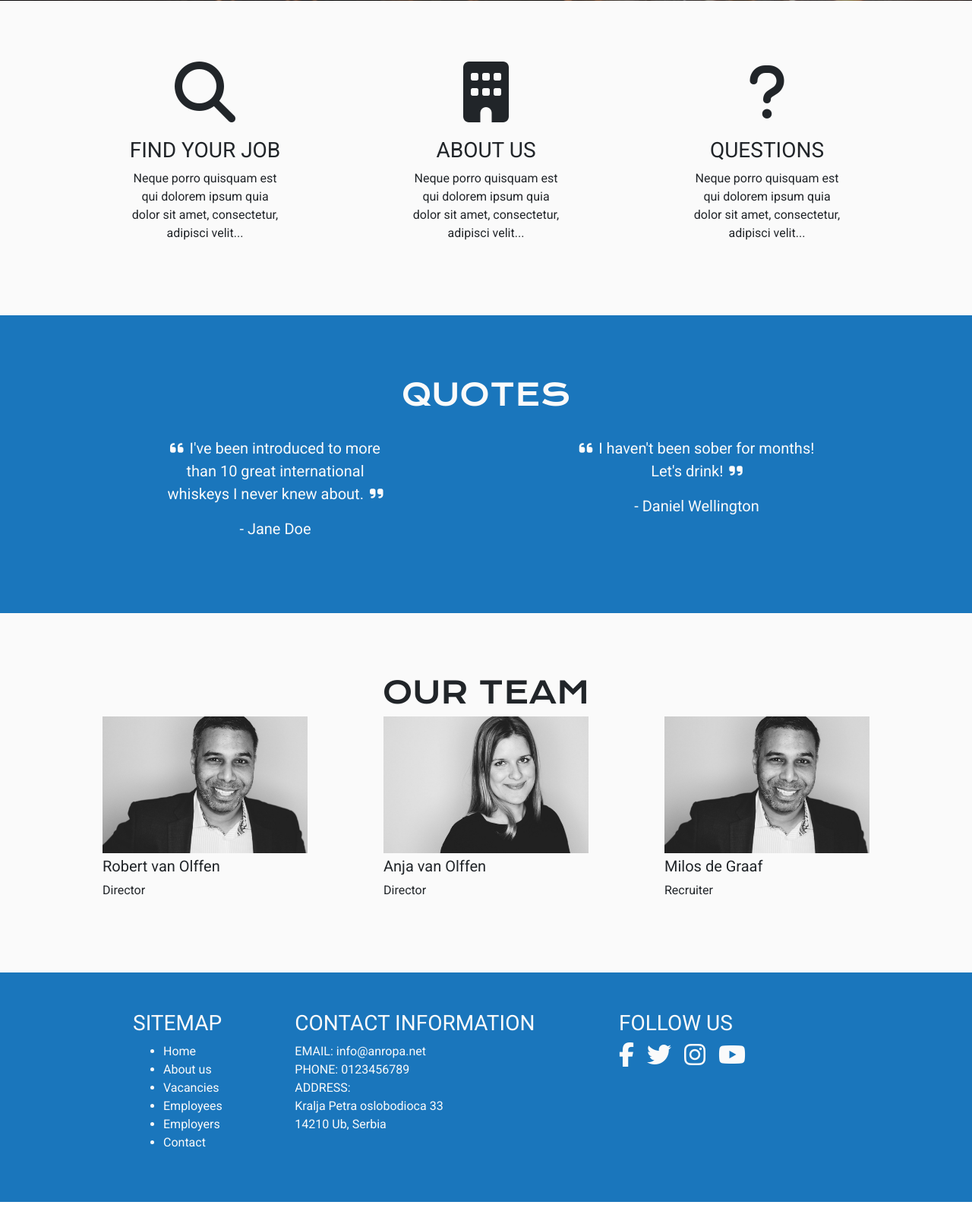
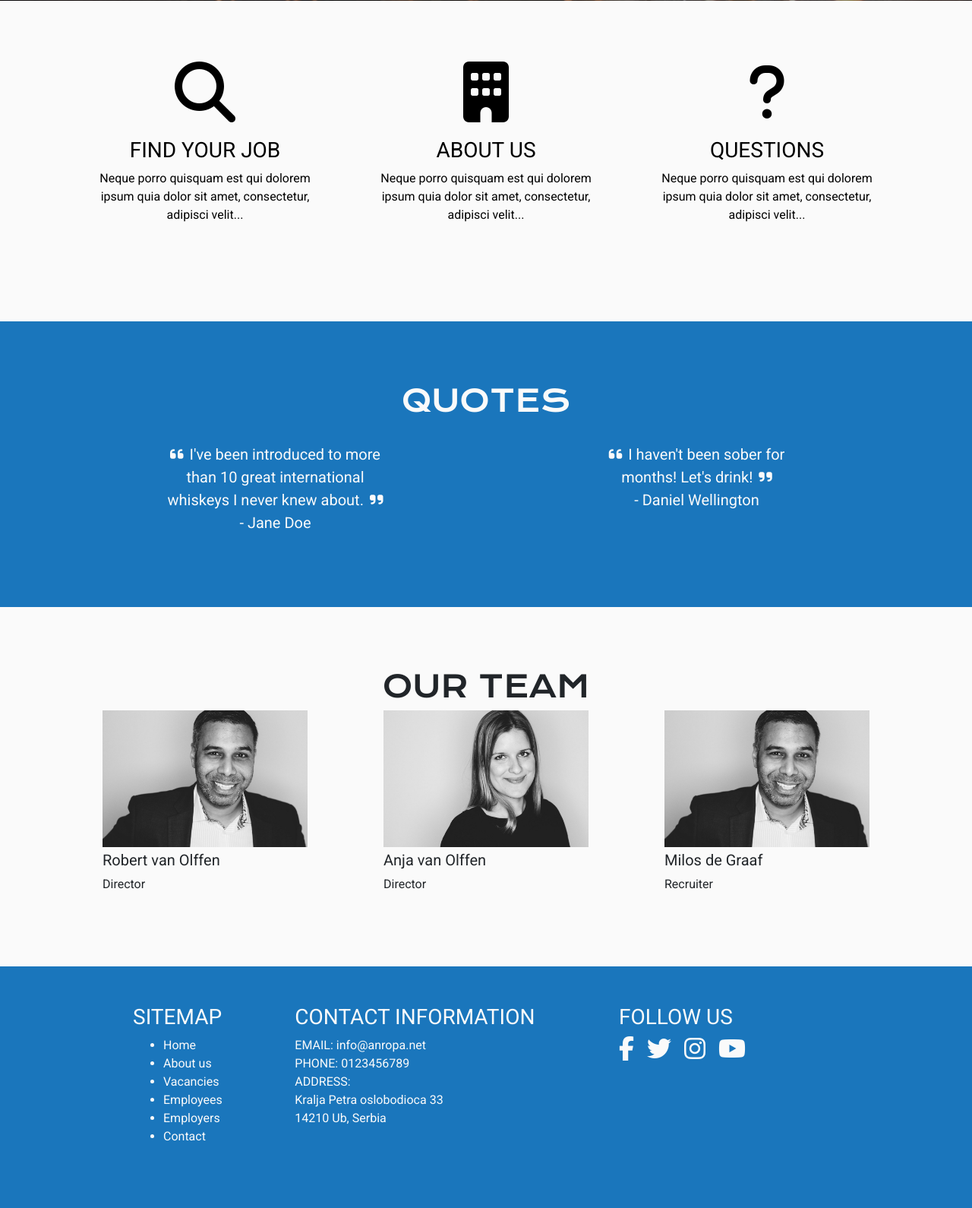
Before and after one commit to Code-Institute-Submissions/Albastraoz-anropa, a Flask app: page / in a window 1280 px wide. Shown: the part 799-2389 px from the top of the page at 76% size. Run offline with Flask 2, Linux system fonts and the light colour scheme; some libraries are stand-ins or nearby versions.

Commit message:
Version 1.14 - Updated design to be more responsive.

```diff
--- a/static/css/styles.css
+++ b/static/css/styles.css
@@ -9,10 +9,22 @@
     font-family: 'Krona One', sans-serif;
 }
 
+a {
+    color: #000000;
+}
+
+a:hover {
+    color: #1A76BC;
+    text-decoration: none;
+}
+
+.page-image-div {
+    max-height: 400px;
+    overflow: hidden;
+}
+
 .page-images {
     width: 100%;
-    max-height: 400px;
-    overflow: hidden;
 }
 
 .colors-blue {
@@ -30,7 +42,7 @@
 }
 
 .content-box {
-    padding: 80px 100px;
+    padding: 50px 0;
 }
 
 .team-members {
@@ -47,9 +59,13 @@
     padding-bottom: 20px;
 }
 
+.blockquote {
+    text-align: -webkit-center;
+}
+
 .home-paragraph {
-    padding-right: 20%;
-    padding-left: 20%;
+    max-width: 300px;
+    margin: auto;
 }
 
 .welcome-container {
@@ -190,3 +206,21 @@
     border-color: #fafafa;
     color: #000000 !important;
 }
+
+@media (min-width: 768px) {
+    .content-box {
+        padding: 80px 100px;
+    }
+}
+
+@media (min-width: 992px) {
+    .nav-link {
+        font-size: 18px;
+    }
+}
+
+@media (min-width: 1200px) {
+    .nav-link {
+        font-size: 24px;
+    }
+}
--- a/templates/aboutus.html
+++ b/templates/aboutus.html
@@ -13,7 +13,7 @@
             <h3>Intro</h3>
         </div>
         <div class="col-12 col-md-6">
-            <p class="main-paragraph-spacing">We are a crewing agency based in Ub, Serbia. Our aim is to provide a chance for serbian people to find work abroad. And for employers to find the so much needed skilled workers in europe and beyond</p>
+            <p class="main-paragraph-spacing">We are a crewing agency based in Ub, Serbia. Our aim is to provide a chance for serbian people to find work abroad. And for employers to find the so much needed skilled workers in europe and beyond.</p>
         </div>
         <div class="col-12 col-md-6">
             <p class="main-paragraph-spacing">We cover many sectors like seasonal work, skilled labour (electricians, plummers, carpenters, welders etc.), Maritime (officers and crew), gastromeny, housekeeping etc.</p>
--- a/templates/base.html
+++ b/templates/base.html
@@ -17,17 +17,17 @@
 
     <header>
         <div class="container-fluid navbar-background-color fixed-top">
-            <nav class="navbar navbar-expand-sm navbar-light">
+            <nav class="navbar navbar-expand-lg navbar-light">
                 <a href="{{url_for('home')}}"><img src="/static/images/logo.png" class="header-logo" alt="Logo website and link to homepage"></a>
                 <button class="navbar-toggler ml-auto custom-toggler" type="button" data-toggle="collapse" data-target="#navbarMobileDropdown" aria-controls="navbarMobileDropdown" aria-expanded="false" aria-label="Toggle navigation"><span class="navbar-toggler-icon"></span></button>
                 <div class="collapse navbar-collapse" id="navbarMobileDropdown">
                     <ul class="navbar-nav">
                         {% if session['_id'] %}
-                        <li class="nav-item mr-3 d-md-none"><a href="{{url_for('profile', user=session['_id'])}}" class="nav-link">My Profile</a></li>
-                        <li class="nav-item mr-3 d-md-none"><a href="{{url_for('logout')}}" class="nav-link">Logout</a></li>
+                        <li class="nav-item mr-3 d-lg-none"><a href="{{url_for('profile', user=session['_id'])}}" class="nav-link">My Profile</a></li>
+                        <li class="nav-item mr-3 d-lg-none"><a href="{{url_for('logout')}}" class="nav-link">Logout</a></li>
                         {% else %}
-                        <li class="nav-item mr-3 d-md-none"><a href="{{url_for('login')}}" class="nav-link">Login</a></li>
-                        <li class="nav-item mr-3 d-md-none"><a href="{{url_for('signup')}}" class="nav-link">Signup</a></li>
+                        <li class="nav-item mr-3 d-lg-none"><a href="{{url_for('login')}}" class="nav-link">Login</a></li>
+                        <li class="nav-item mr-3 d-lg-none"><a href="{{url_for('signup')}}" class="nav-link">Signup</a></li>
                         {% endif %}
                         <li class="nav-item mr-3"><a href="{{url_for('about_us')}}" class="nav-link">About us</a></li>
                         <li class="nav-item mr-3"><a href="{{url_for('vacancies')}}" class="nav-link">Vacancies</a></li>
@@ -36,7 +36,7 @@
                         <li class="nav-item mr-3"><a href="{{url_for('contact')}}" class="nav-link">Contact</a></li>
                     </ul>
                 </div>
-                <div class="d-none d-md-block">
+                <div class="d-none d-lg-block">
                     {% if session['_id'] %}
                     <span class="nav-link pr-0"><a href="{{url_for('profile', user=session['_id'])}}" class="nav-link">My Profile</a> / <a href="{{url_for('logout')}}" class="nav-link pr-0">Logout</a></span>
                     {% else %}
@@ -51,7 +51,7 @@
 
     <footer class="container-fluid">
         <div class="row footer-settings justify-content-md-center">
-            <div class="col-md-2">
+            <div class="col-md-2 pb-3">
                 <h3>SITEMAP</h3>
                 <ul>
                     <li><a href="{{url_for('home')}}" class="footer-link">Home</a></li>
@@ -62,7 +62,7 @@
                     <li><a href="{{url_for('contact')}}" class="footer-link">Contact</a></li>
                 </ul>
             </div>
-            <div class="col-md-4">
+            <div class="col-md-4 pb-3">
                 <h3>CONTACT INFORMATION</h3>
                 <p class="footer-paragraph">EMAIL: info@anropa.net</p>
                 <p class="footer-paragraph">PHONE: 0123456789</p>
@@ -71,7 +71,7 @@
                 <p class="footer-paragraph">14210 Ub, Serbia</p>
             </div>
             <!--LINKS TO ALL SOCIAL MEDIA PAGES-->
-            <div class="col-md-3 footer-section">
+            <div class="col-md-3 pb-3 footer-section">
                 <h3>FOLLOW US</h3>
                 <ul class="list-inline social-media">
                     <li class="list-inline-item">
--- a/templates/contact.html
+++ b/templates/contact.html
@@ -9,8 +9,8 @@
     </div>
 
     <div class="row pb-5">
-        <div class="col-12 page-images">
-            <img src="/static/images/contact-image.jpg" alt="Working lady.">
+        <div class="col-12 page-image-div">
+            <img src="/static/images/contact-image.jpg" class="page-images" alt="Working lady.">
         </div>
     </div>
 
--- a/templates/edit_vacancy.html
+++ b/templates/edit_vacancy.html
@@ -16,7 +16,7 @@
                     <form method="POST" action="{{ url_for('save_vacancy', vacancy_id=vacancy._id)}}">
                         <div class="form-group">
                             <label for="edit_vacancy_title"><h3>Vacancy Title</h3></label>
-                            <input type="text" class="form-control" id="edit_vacancy_title" name="edit_vacancy_title" value="{{ vacancy.vacancy_title }}">
+                            <input type="text" class="form-control" id="edit_vacancy_title" name="edit_vacancy_title" value="{{ vacancy.vacancy_title }}" required>
                         </div>
                         <div class="form-group">
                             <label for="edit_vacancy_description"><h3>Vacancy Description</h3></label>
@@ -24,7 +24,7 @@
                             <a href="javascript:void(0);" onclick="inyectarTexto('edit_vacancy_description','<h3></h3>');" class="btn btn-info btn-sm html-edit-schortcuts">Heading</a>
                             <a href="javascript:void(0);" onclick="inyectarTexto('edit_vacancy_description','<p></p>');" class="btn btn-info btn-sm html-edit-schortcuts">Paragraph</a>
                             <a href="javascript:void(0);" onclick="inyectarTexto('edit_vacancy_description','<ul>\n<li></li>\n<li></li>\n</ul>');" class="btn btn-info btn-sm html-edit-schortcuts">List items</a>
-                            <textarea class="form-control text-wrap-edit" id="edit_vacancy_description" name="edit_vacancy_description" rows="20">{{ vacancy.vacancy_description }}</textarea>
+                            <textarea class="form-control text-wrap-edit" id="edit_vacancy_description" name="edit_vacancy_description" rows="20" required>{{ vacancy.vacancy_description }}</textarea>
                         </div>
                     {% endif %}
                     <button type="submit" class="btn btn-primary">Save</button>
--- a/templates/employees.html
+++ b/templates/employees.html
@@ -8,8 +8,8 @@
     </div>
 
     <div class="row pb-5">
-        <div class="col-12 page-images">
-            <img src="/static/images/employees-image.jpg" alt="Working lady.">
+        <div class="col-12 page-image-div">
+            <img src="/static/images/employees-image.jpg" class="page-images" alt="Working lady.">
         </div>
     </div>
 
--- a/templates/employers.html
+++ b/templates/employers.html
@@ -9,8 +9,8 @@
     </div>
 
     <div class="row pb-5">
-        <div class="col-12 page-images">
-            <img src="/static/images/employers-image.jpg" alt="Business meeting.">
+        <div class="col-12 page-image-div">
+            <img src="/static/images/employers-image.jpg" class="page-images" alt="Business meeting.">
         </div>
     </div>
 
@@ -30,7 +30,7 @@
 
     <div class="row pb-5">
         <div class="col-12">
-            <h3>How to start your new adventure.</h3>
+            <h3>Leave everything to us.</h3>
         </div>
         <div class="col-12 col-md-6">
             <p class="main-paragraph-spacing">Candidates are carefully vetted and all interviewed by at least one of our senior recruiters. All our crew will get a basic medical checkup before departure.</p>
--- a/templates/index.html
+++ b/templates/index.html
@@ -16,20 +16,29 @@
 <!--WEBLINKS-->
 <div class="container-fluid colors-white content-box">
     <div class="row">
-        <div class="col-12 col-md-4 text-center">
+
+        <div class="col-12 col-md-4 text-center pb-5">
+            <a href="{{url_for('vacancies')}}">
                 <i class="fas fa-search fa-5x icons-homepage"></i>
                 <h3>FIND YOUR JOB</h3>
                 <p class="home-paragraph">Neque porro quisquam est qui dolorem ipsum quia dolor sit amet, consectetur, adipisci velit...</p class="weblinks-paragraph">
+            </a>
         </div>
-        <div class="col-12 col-md-4 text-center">
+
+        <div class="col-12 col-md-4 text-center pb-5">
+            <a href="{{url_for('about_us')}}">
                 <i class="fas fa-building fa-5x icons-homepage"></i>
                 <h3>ABOUT US</h3>
                 <p class="home-paragraph">Neque porro quisquam est qui dolorem ipsum quia dolor sit amet, consectetur, adipisci velit...</p class="weblinks-paragraph">
+            </a>
         </div>
+
         <div class="col-12 col-md-4 text-center">
+            <a href="{{url_for('contact')}}">
                 <i class="fas fa-question fa-5x icons-homepage"></i>
                 <h3>QUESTIONS</h3>
                 <p class="home-paragraph">Neque porro quisquam est qui dolorem ipsum quia dolor sit amet, consectetur, adipisci velit...</p>
+            </a>
         </div>
     </div>
 </div>
```
Also changed, not shown: templates/login.html (+5 -9 lines), templates/profile.html (+4 -4 lines), templates/signup.html (+4 -4 lines). Lines whose indentation alone changed are shown as unchanged.
